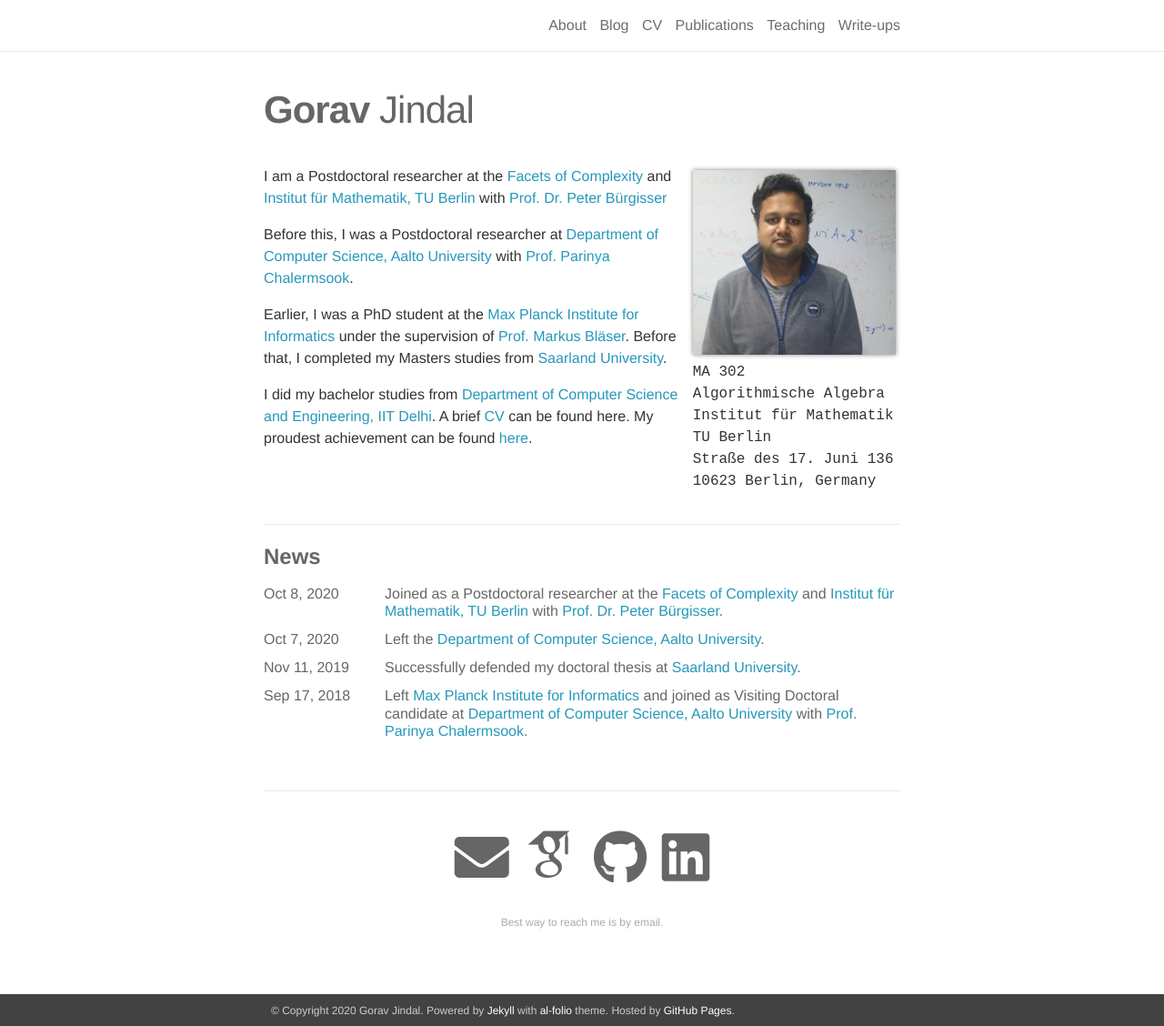
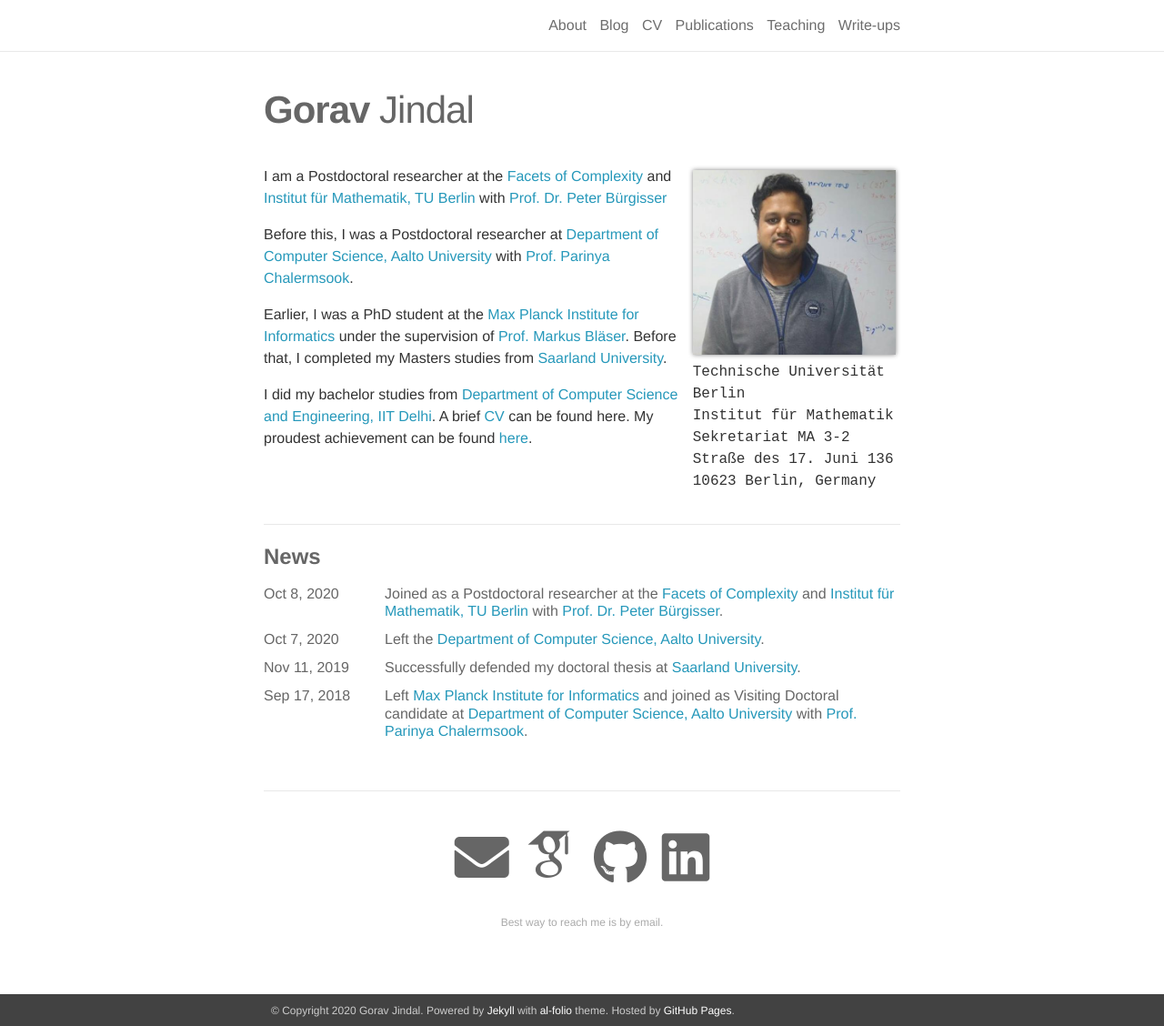
Before and after one commit to goravjindal/goravjindal.github.io, a Jekyll site: the page built from _pages/about.md, in a window 1280 px wide and 1128 px high. Shown: the whole window at 91% size. Built offline with Jekyll 4.4.1, drawn with Linux system fonts in a browser that asks for light colours; nearby versions of some CDN libraries; some web fonts are replaced.

Commit message:
changes by gorav

```diff
--- a/_pages/about.md
+++ b/_pages/about.md
@@ -8,12 +8,14 @@ profile:
   align: right
   image: portrait.jpg
   address: >
-    <p>MA 302</p>
-    <p>Algorithmische Algebra</p>
+    <p>Technische Universität Berlin</p>
     <p>Institut für Mathematik</p>
-    <p>TU Berlin</p>
+    <p>Sekretariat MA 3-2</p>
     <p>Straße des 17. Juni 136</p>
     <p>10623 Berlin, Germany</p>
+
+
+
 
 news: true
 social: true
```
